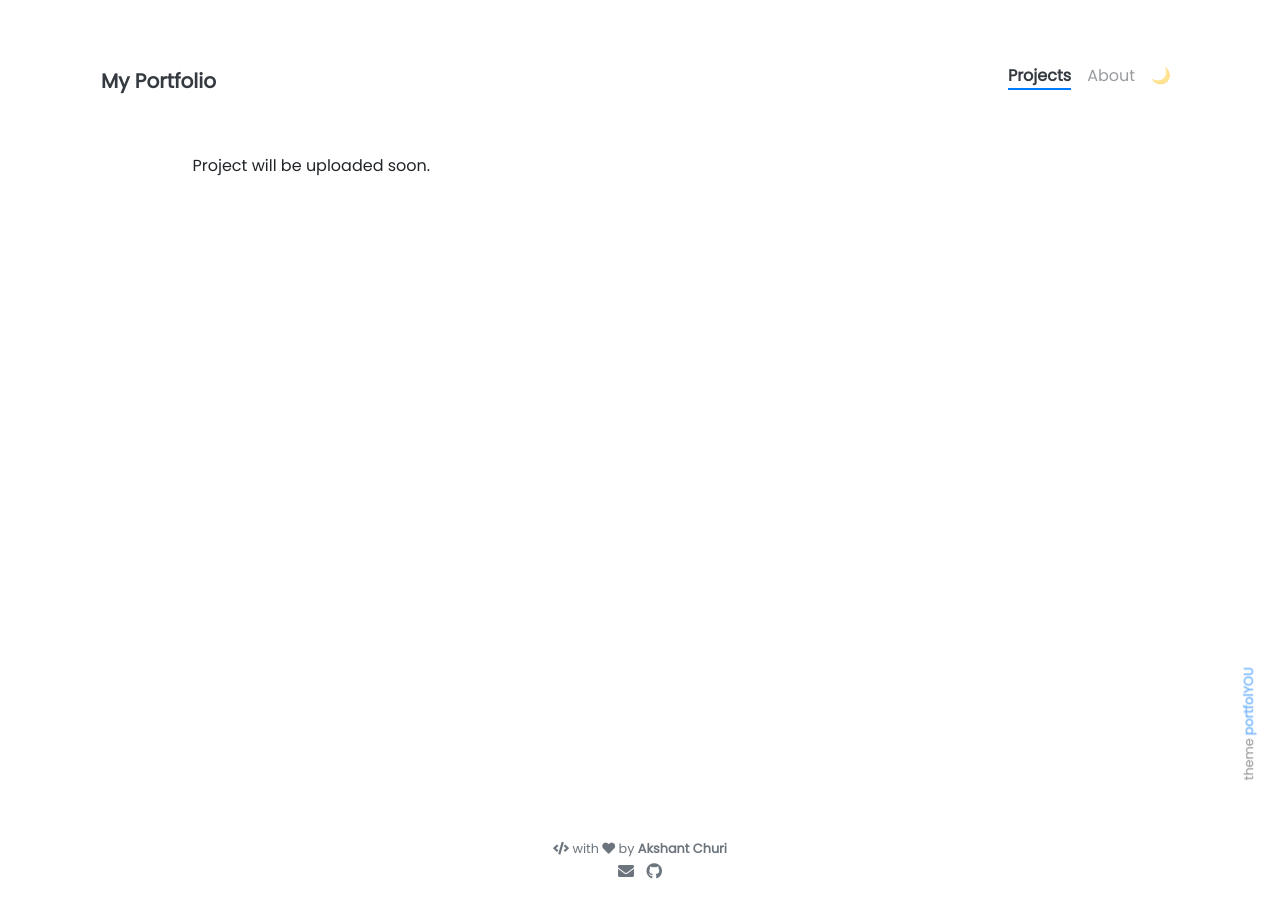
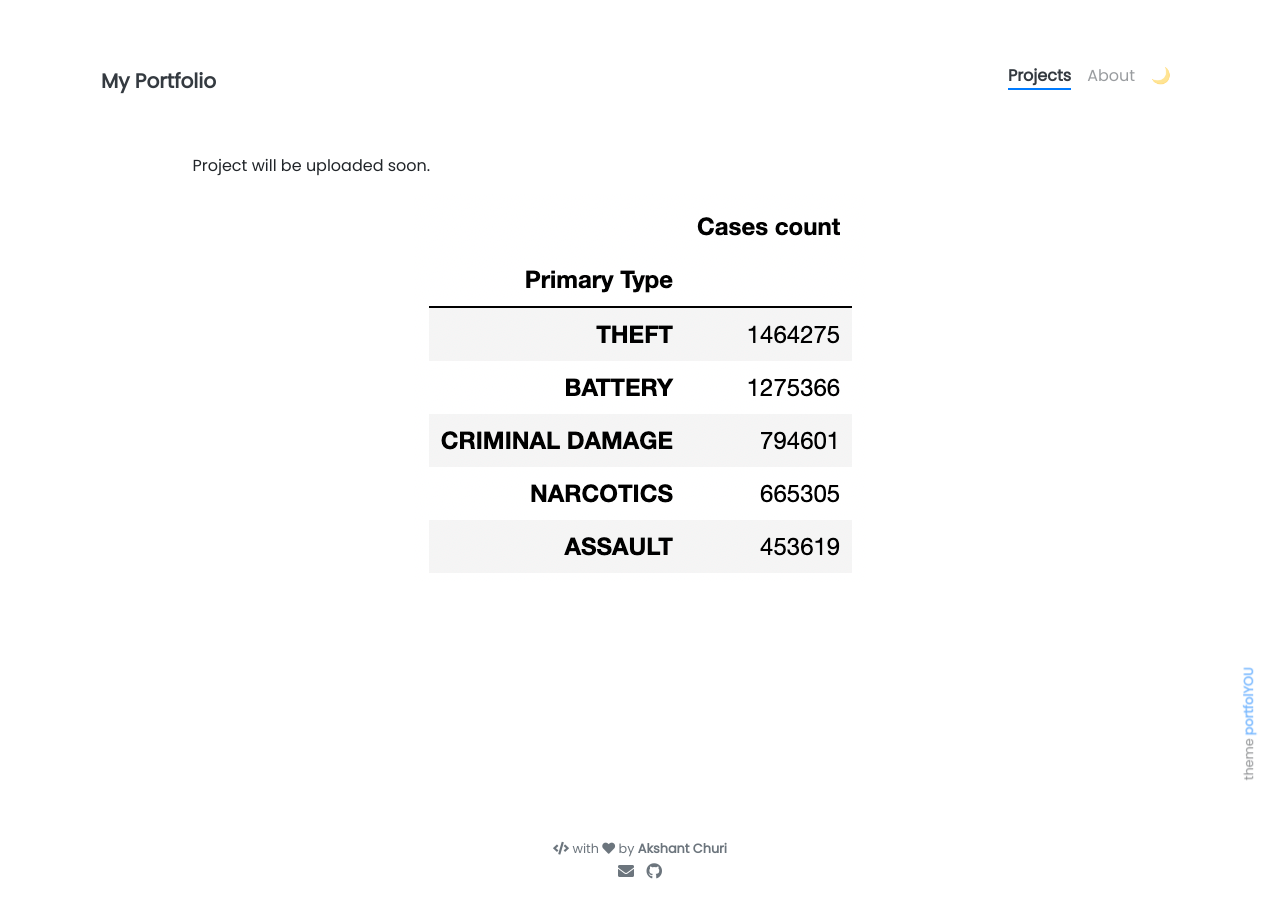
Before and after one commit to akshant10/akshant10.github.io, a Jekyll site: the page built from _projects/pro5.md, in a window 1280 px wide. Built offline with Jekyll 4.4.1, drawn with Linux system fonts in a browser that asks for light colours; nearby versions of some CDN libraries.

Commit message:
Update pro5.md

```diff
--- a/_projects/pro5.md
+++ b/_projects/pro5.md
@@ -10,3 +10,4 @@ custom_js:
 ---
 
 Project will be uploaded soon.
+<img src="../assets/pngs/fig1.png" alt="image"/>
```
